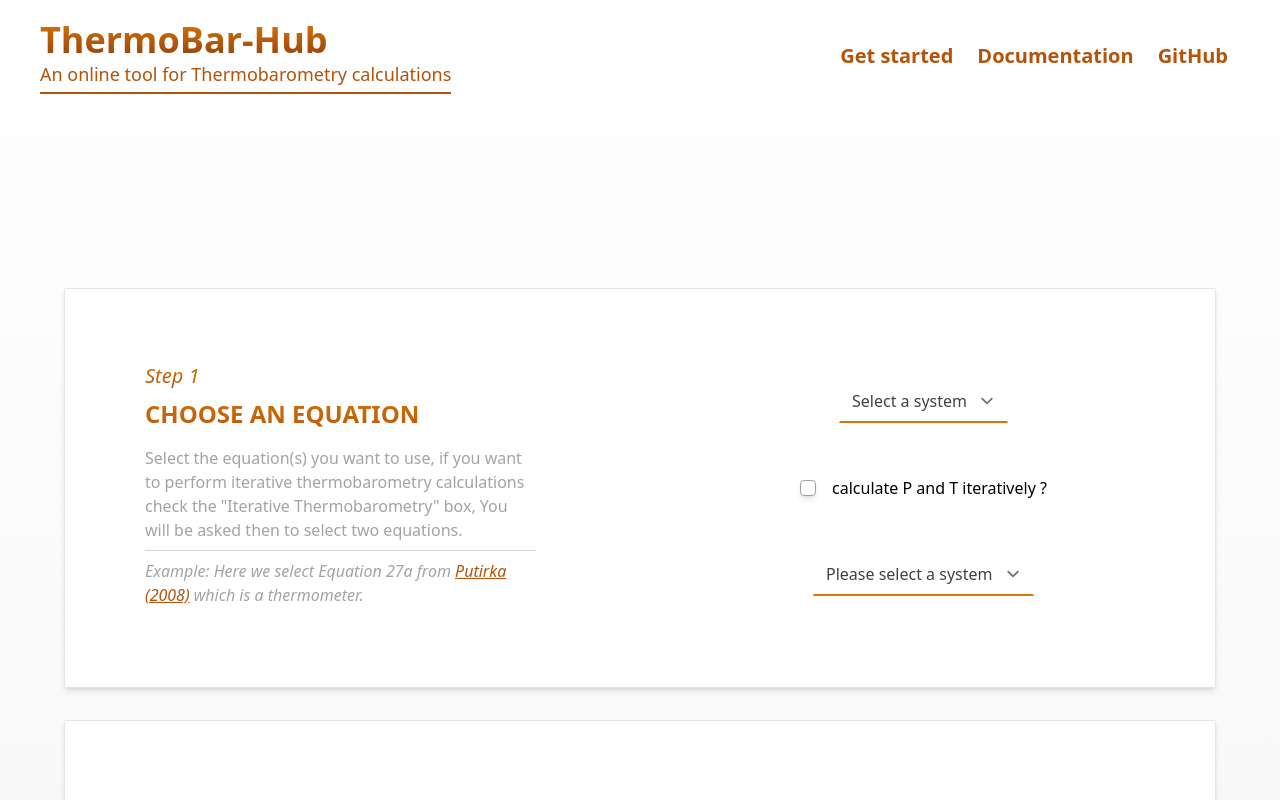
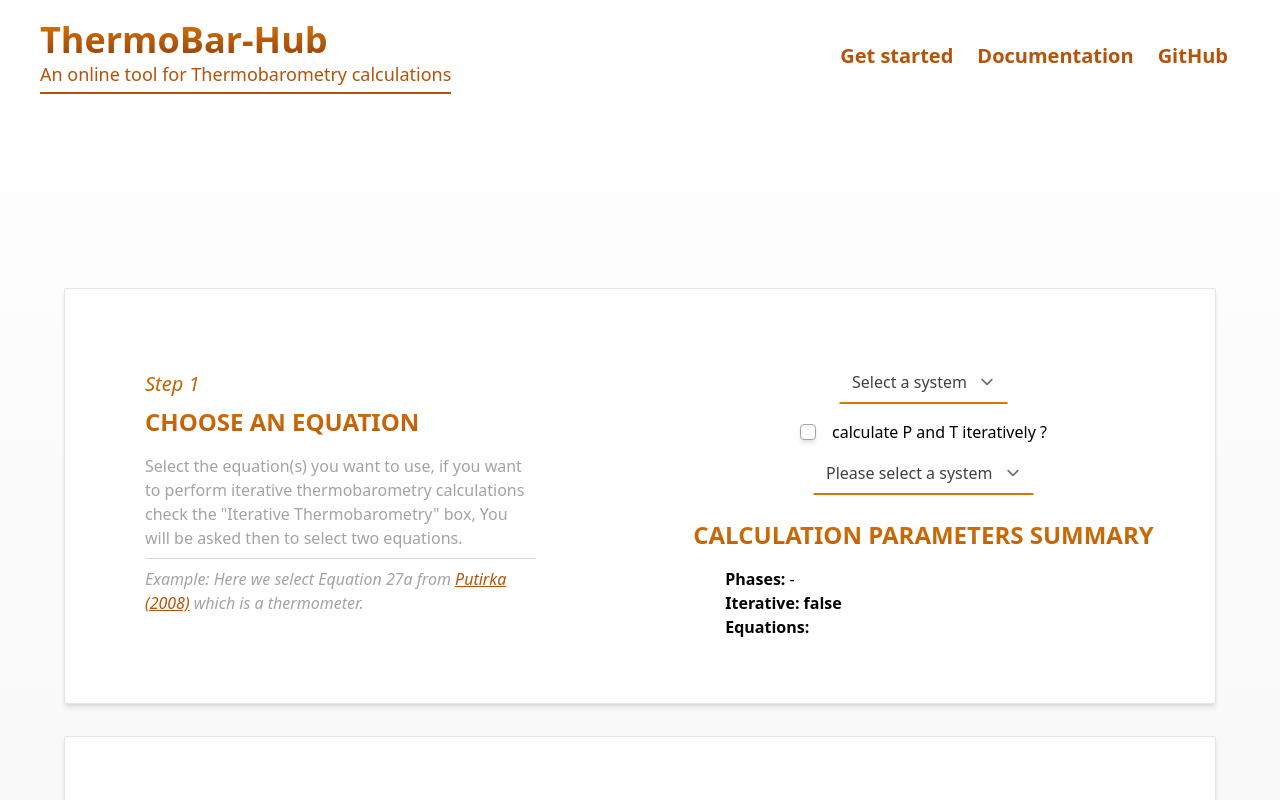
Before and after one commit to LacombeTr/thermoBarHub-FrontEnd, an Angular app: page /submit in a window 1280 px wide. Shown: the top 800 px of the page. Built offline with nearby package versions, Linux system fonts and the light colour scheme.

Commit message:
Added system display and summary

```diff
--- a/src/app/pages/submit-compos/submit-compos.component.html
+++ b/src/app/pages/submit-compos/submit-compos.component.html
@@ -1,5 +1,5 @@
 <div class="relative p-36">
-    <form class="flex flex-col" [formGroup]="submitCompo" (ngSubmit)="submitCompos()">
+    <form class="flex flex-col" [formGroup]="submitCompo" (ngSubmit)="postCompos()">
         <div class="flex flex-col min-h-screen items-center justify-center pt-32 m-8 mt-0">
 
             <!-- Step 1a - Phase selection -->
@@ -17,7 +17,7 @@
                         <option value="">Select a system</option>
                         <option value="Cpx">Clinopyroxene</option>
                         <option value="Opx">Orthopyroxene</option>
-                        <option value="Amph">Amphibole</option>
+                        <option value="Amp">Amphibole</option>
                         <option value="Plag">Plagioclase</option>
                         <option value="Kspar">Alkali feldspar</option>
                         <option value="Ol">Olivine</option>
@@ -35,21 +35,57 @@
                     <select *ngIf="!iterative" class="form-select text-neutral-700 outline-none border-t-transparent border-x-transparent border-b-amber-600 border-b-[2px] focus:ring-transparent focus-within:border-b-amber-600 focus-within:border-x-transparent focus-within:border-t-transparent" (change)="selectEquation($event)" required>
                         <option *ngIf="system === ''" value="">Please select a system</option>
                         <option *ngIf="system !== ''" value="">Choose an equation</option>
-                        <option *ngFor="let equation of eqListPT " value="{{equation.equationNumber}}">{{equation.name}}</option>
+                        <option *ngFor="let equation of eqListPT " value="{{equation.equationNumber}}">
+                          <ng-container *ngFor="let phase of equation.phases"> {{phase}} </ng-container> - {{equation.name}}
+                        </option>
                     </select>
 
                     <div *ngIf="iterative" class="flex flex-col">
                         <select class="mb-2 form-select text-neutral-700 outline-none border-t-transparent border-x-transparent border-b-amber-600 border-b-[2px] focus:ring-transparent focus-within:border-b-amber-600 focus-within:border-x-transparent focus-within:border-t-transparent" (change)="selectEquation($event)">
                             <option *ngIf="system === ''" value="">Please select a system</option>
                             <option *ngIf="system !== ''" value="">Choose an equation for T</option>
-                            <option *ngFor="let equation of eqListT" value="{{equation.equationNumber}}">{{equation.name}}</option>
+                            <option *ngFor="let equation of eqListT" value="{{equation.equationNumber}}">
+                              <ng-container *ngFor="let phase of equation.phases"> {{phase}} </ng-container> - {{equation.name}}
+                            </option>
                         </select>
 
                         <select class="form-select text-neutral-700 outline-none border-t-transparent border-x-transparent border-b-amber-600 border-b-[2px] focus:ring-transparent focus-within:border-b-amber-600 focus-within:border-x-transparent focus-within:border-t-transparent" (change)="selectEquation($event)">
                             <option *ngIf="system === ''" value="">Please select a system</option>
                             <option *ngIf="system !== ''" value="">Choose an equation for P</option>
-                            <option *ngFor="let equation of eqListP" value="{{equation.equationNumber}}">{{equation.name}}</option>
+                            <option *ngFor="let equation of eqListP" value="{{equation.equationNumber}}">
+                              <ng-container *ngFor="let phase of equation.phases"> {{phase}} </ng-container> - {{equation.name}}
+                            </option>
                         </select>
+                    </div>
+
+                    <div>
+                      <h3 class="pt-2 pb-4 text-2xl font-bold uppercase bg-gradient-to-b from-amber-600 to-amber-700 bg-clip-text text-transparent">Calculation parameters summary</h3>
+                      <p class="ml-8">
+                        <span class="font-semibold"> Phases:</span>
+                        <span *ngIf="!phases"> - </span>
+                        <span *ngFor="let phase of phases; let i = index" class="italic">
+                          <ng-container> {{ phase }} </ng-container>
+                          <ng-container *ngIf="i < phases.length - 1 "> - </ng-container>
+                        </span>
+                      </p>
+
+                      <div class="ml-8">
+                        <p class="font-semibold">Iterative: <span>{{iterative}}</span> </p>
+                      </div>
+
+                      <div class="ml-8">
+                        <p class="font-semibold">Equations:</p>
+                        <ul *ngIf="equationT || equationP" class="ml-4 italic">
+                          <li *ngIf="equationT">
+                            <ng-container> Equation T: {{equationT}} </ng-container>
+                          </li>
+
+                          <li *ngIf="equationP">
+                            <ng-container> Equation P: {{equationP}} </ng-container>
+                          </li>
+                        </ul>
+                      </div>
+
                     </div>
                 </div>
             </div>
--- a/src/app/pages/submit-compos/submit-compos.component.ts
+++ b/src/app/pages/submit-compos/submit-compos.component.ts
@@ -1,12 +1,14 @@
 import {Component, OnInit} from '@angular/core';
 import {FormBuilder, FormGroup, Validators} from '@angular/forms';
+import { HttpClient } from "@angular/common/http";
+import { Router } from "@angular/router";
+
 import * as XLSX from 'xlsx';
 
 import { postParameters} from '../../services/calculation-api.service';
-
-import {roundDictValues} from "../../utils/utils";
 import {equationList, equationStruct} from '../../data/equations';
 import { excelData, calculationParameters } from "../../models";
+import {roundDictValues} from "../../utils/utils";
 
 @Component({
   selector: 'app-submit-compos',
@@ -57,7 +59,8 @@ export class SubmitComposComponent implements OnInit {
 
   constructor(
     private formBuilder: FormBuilder,
-    private postParameters: postParameters
+    private postParameters: postParameters,
+    private http: HttpClient, private router: Router
   ) {}
 
   protected roundDictValues = roundDictValues;
@@ -208,7 +211,7 @@ export class SubmitComposComponent implements OnInit {
     reader.readAsArrayBuffer(file);
   }
 
-  submitCompos() {
+  postCompos() {
     this.inputCalc = {
       iterative: this.iterative,
       system: this.system,
@@ -234,7 +237,8 @@ export class SubmitComposComponent implements OnInit {
               {
                 this.response = data;
                 console.log('Response from server:', this.response);
-                this.dataList = [this.response.data];
+
+                this.router.navigate(['/']);
               },
 
         error: (error) => console.error('There was an error!', error),
--- a/src/styles.scss
+++ b/src/styles.scss
@@ -7,3 +7,8 @@ input::-webkit-inner-spin-button {
   -webkit-appearance: none;
   margin: 0;
 }
+
+select{
+  margin-top: 8px;
+  margin-bottom: 16px
+}
```
